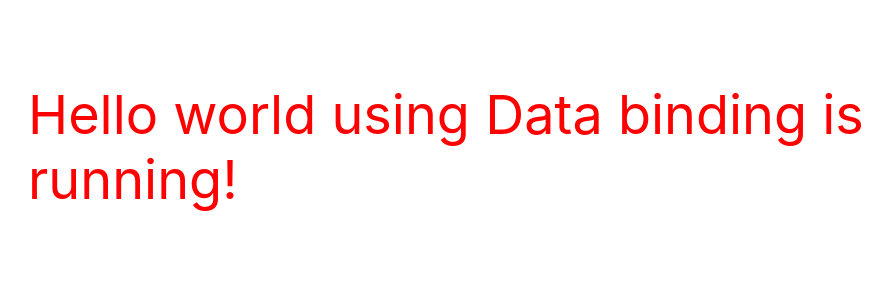
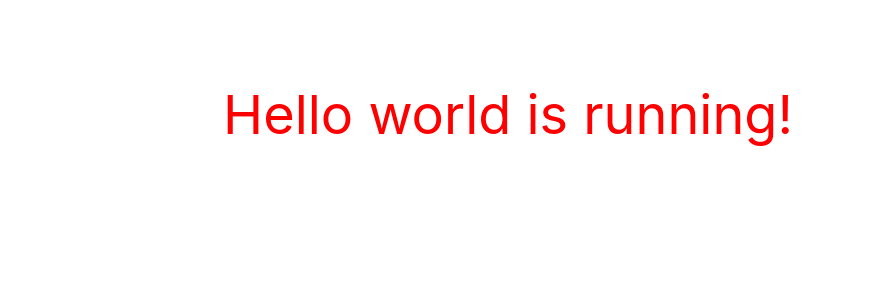
Before and after one commit to AnnKemp/my-first-app, an Angular app: page / in a window 1280 px wide. Shown: the top 300 px of the page, without its empty margins (132-1024 px from the left). Built offline with nearby package versions, Linux system fonts and the light colour scheme.

Commit message:
added a customers map with two files in it

```diff
--- a/src/app/app.component.ts
+++ b/src/app/app.component.ts
@@ -11,7 +11,8 @@ export class AppComponent implements OnInit{
 constructor() { }
 
 ngOnInit() {
-  this.title="Hello world using Data binding";
+  // we call a service that gets us the data     that comes later
+  this.title="Hello world";
 }
 
 }
--- /dev/null
+++ b/src/app/customers/customers.component.html
@@ -0,0 +1 @@
+<h1>{{ title }}</h1>
--- /dev/null
+++ b/src/app/customers/customers.component.ts
@@ -0,0 +1,6 @@
+import { Component } from '@angular/core';
+
+@Component({
+  selector: 'app-customers',
+  templateUrl: './customers.component.html'
+});
```
